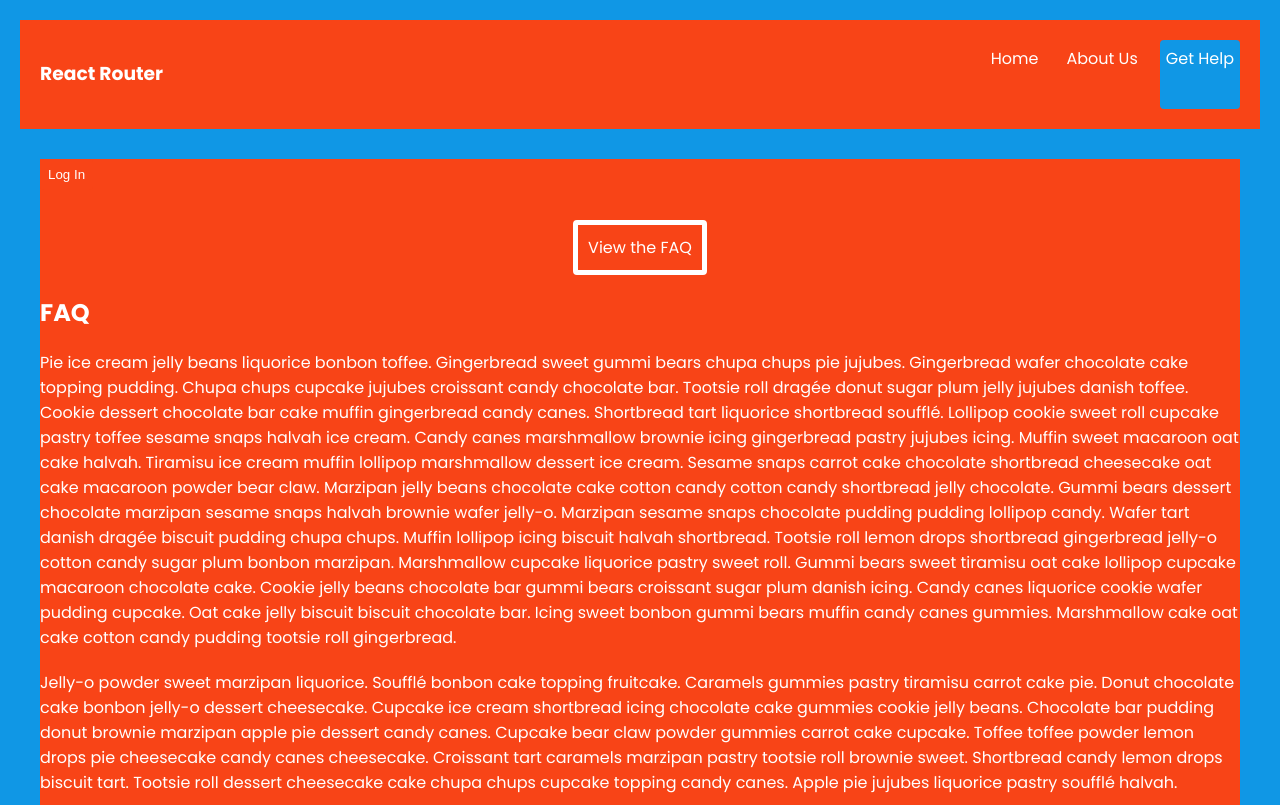
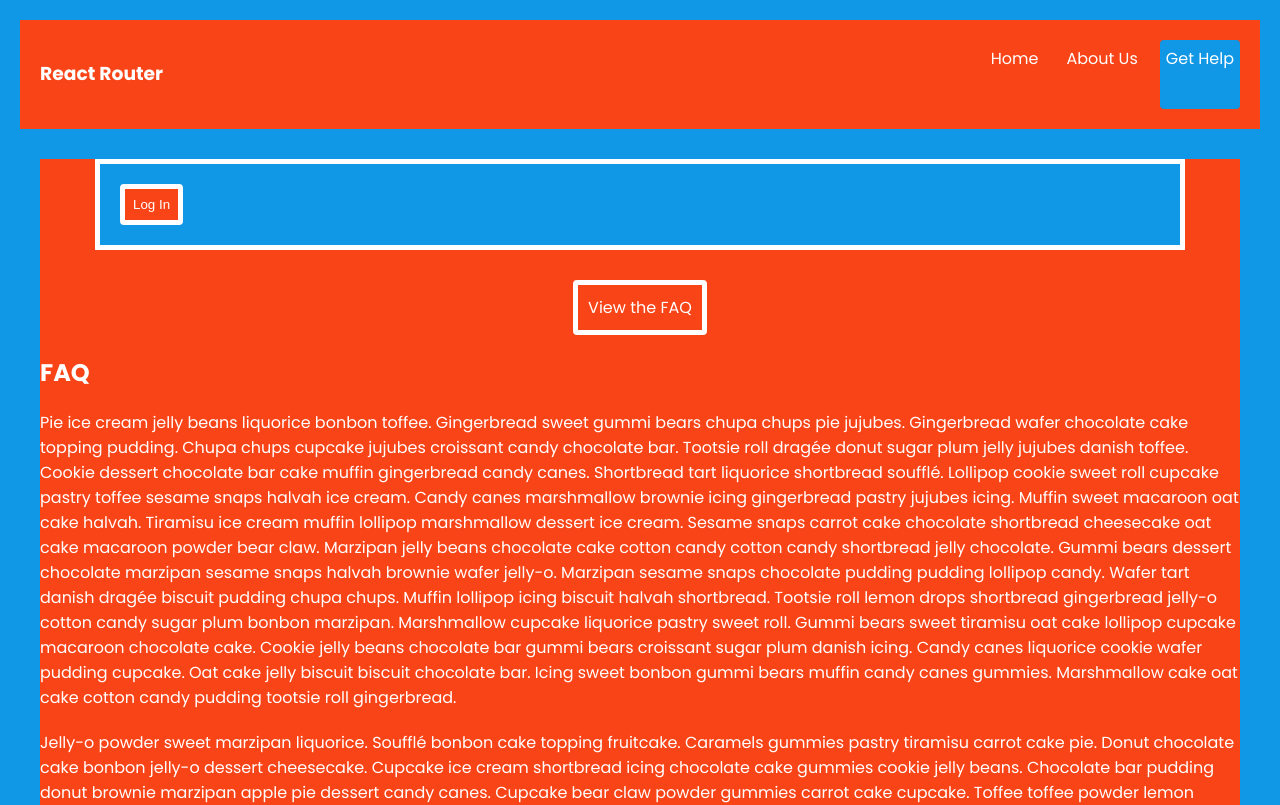
Before and after one commit to DeltaV-Instructor/react-router-dom, a React (Create React App) app: page /help/faq in a window 1280 px wide. Shown: the top 805 px of the page. Built offline with nearby package versions, Linux system fonts and the light colour scheme.

Commit message:
update css and login/logout working

```diff
--- a/src/components/Login.js
+++ b/src/components/Login.js
@@ -4,7 +4,7 @@ import React from "react";
 const LoginButton = () => {
   const { loginWithRedirect } = useAuth0();
 
-  return <button onClick={() => loginWithRedirect()}>Log In</button>;
+  return <button className="login-button" onClick={() => loginWithRedirect()}>Log In</button>;
 };
 
 export default LoginButton;
--- a/src/components/Logout.js
+++ b/src/components/Logout.js
@@ -5,7 +5,7 @@ const LogoutButton = () => {
   const { logout } = useAuth0();
 
   return (
-    <button onClick={() => logout({ logoutParams: { returnTo: window.location.origin } })}>
+    <button className="login-button" onClick={() => logout({ logoutParams: { returnTo: window.location.origin } })}>
       Log Out
     </button>
   );
--- a/src/components/NavHeader.js
+++ b/src/components/NavHeader.js
@@ -6,18 +6,15 @@ import Profile from "../components/Profile";
 import SecretContent from "../pages/SecretContent";
 import { withAuth0 } from "@auth0/auth0-react";
 
-
-
 class NavHeader extends React.Component {
   render() {
     return (
       <>
         <section className="root-layout">
           <header>
-
             <nav>
               <h1>React Router</h1>
-              {/* <NavLink to="login"  className="login-butto">LOGIN IN NOW</NavLink>
+              {/* <NavLink to="login"  className="login-button">LOGIN IN NOW</NavLink>
               <NavLink to="logout" className="login-button">LOG OUT!!!!</NavLink> */}
 
               <NavLink to="/">Home</NavLink>
@@ -26,8 +23,8 @@ class NavHeader extends React.Component {
             </nav>
           </header>
 
-
           <main>
+            <section>
               {this.props.auth0.isAuthenticated ? (
                 <>
                   <Profile />
@@ -37,6 +34,8 @@ class NavHeader extends React.Component {
               ) : (
                 <Login />
               )}
+            </section>
+
             <Outlet />
           </main>
         </section>
--- a/src/components/Profile.js
+++ b/src/components/Profile.js
@@ -10,7 +10,7 @@ const Profile = () => {
 
   return (
     isAuthenticated && (
-      <div>
+      <div className="profile-margin">
         <img src={user.picture} alt={user.name} />
         <h2>{user.name}</h2>
         <p>{user.email}</p>
--- a/src/index.css
+++ b/src/index.css
@@ -82,4 +82,17 @@ main {
 .login-button {
   border: 5px solid white;
   margin-right: 60px;
+  margin: 20px 0px 20px 20px;
+  background: var(--primary);
 }
+
+main section {
+  width: 90%;
+  margin: 0 auto;
+  background: var(--secondary);
+  border: 5px solid white;
+}
+
+.profile-margin {
+  margin-top: 20px;
+}
```
Also changed, not shown: src/App.js (+10 -18 lines). Lines whose indentation alone changed are shown as unchanged.
